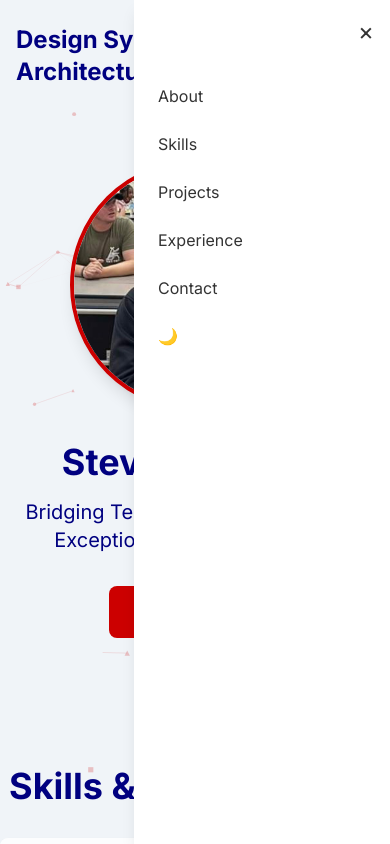
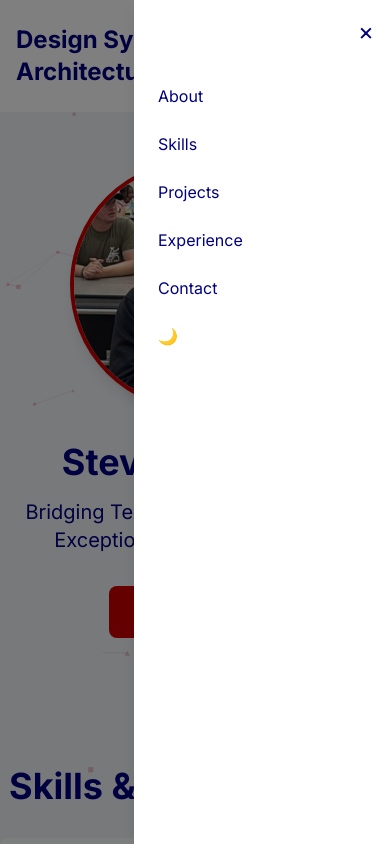
Before and after one commit to shagene/portfolio, a Next.js app: page / in a window 390 px wide. Both pictures are taken after a click on the button "Toggle menu". Shown: the top 844 px of the page. Built offline with nearby package versions, Linux system fonts and the light colour scheme.

Commit message:
Resolved issue with background not showing in mobile menu if header border shawdow is active

```diff
--- a/src/components/Header.tsx
+++ b/src/components/Header.tsx
@@ -32,7 +32,7 @@ const Header = () => {
     }
     window.addEventListener('scroll', handleScroll)
     return () => window.removeEventListener('scroll', handleScroll)
-  }, [isMenuOpen]) // Add isMenuOpen to the dependency array
+  }, [isMenuOpen])
 
   useEffect(() => {
     const intervalId = setInterval(() => {
@@ -49,10 +49,8 @@ const Header = () => {
   if (!mounted) return null
 
   return (
-    <header className={`transition-all duration-300 fixed w-full z-50 ${
-      scrolled
-        ? 'bg-white/80 dark:bg-dark-bg/80 backdrop-blur-sm shadow-md'
-        : 'bg-transparent'
+    <header className={`transition-all duration-300 fixed w-full z-50 bg-white dark:bg-dark-bg ${
+      scrolled ? 'shadow-md' : ''
     }`}>
       <nav className="container mx-auto flex justify-between items-center py-6 px-4">
         <div className="flex items-center">
@@ -101,12 +99,21 @@ const Header = () => {
         </ul>
       </nav>
 
+      {/* Mobile menu backdrop */}
+      {isMenuOpen && (
+        <div
+          className="fixed inset-0 bg-black/50 z-40 sm:hidden"
+          onClick={toggleMenu}
+          aria-hidden="true"
+        ></div>
+      )}
+
       {/* Mobile side menu */}
-      <div className={`fixed top-0 right-0 h-full w-64 bg-white dark:bg-dark-bg shadow-lg transform transition-transform duration-300 ease-in-out ${
+      <div className={`fixed top-0 right-0 h-full w-64 bg-white dark:bg-dark-bg shadow-lg transform transition-transform duration-300 ease-in-out z-50 ${
         isMenuOpen ? 'translate-x-0' : 'translate-x-full'
       } sm:hidden`}>
         <button
-          className="absolute top-4 right-4 text-2xl"
+          className="absolute top-4 right-4 text-2xl text-navy-blue dark:text-white"
           onClick={toggleMenu}
           aria-label="Close menu"
         >
@@ -117,7 +124,7 @@ const Header = () => {
             <li key={item}>
               <Link
                 href={`#${item.toLowerCase()}`}
-                className="hover:text-usmc-scarlet dark:hover:text-usmc-gold transition-colors px-2 py-1 rounded block"
+                className="text-navy-blue dark:text-white hover:text-usmc-scarlet dark:hover:text-usmc-gold transition-colors px-2 py-1 rounded block"
                 onClick={toggleMenu}
               >
                 {item}
@@ -130,7 +137,7 @@ const Header = () => {
                 setTheme(theme === 'dark' ? 'light' : 'dark')
                 toggleMenu()
               }}
-              className="hover:text-usmc-scarlet dark:hover:text-usmc-gold transition-colors px-2 py-1 rounded"
+              className="text-navy-blue dark:text-white hover:text-usmc-scarlet dark:hover:text-usmc-gold transition-colors px-2 py-1 rounded"
               aria-label="Toggle dark mode"
             >
               {theme === 'dark' ? '🌞' : '🌙'}
```
